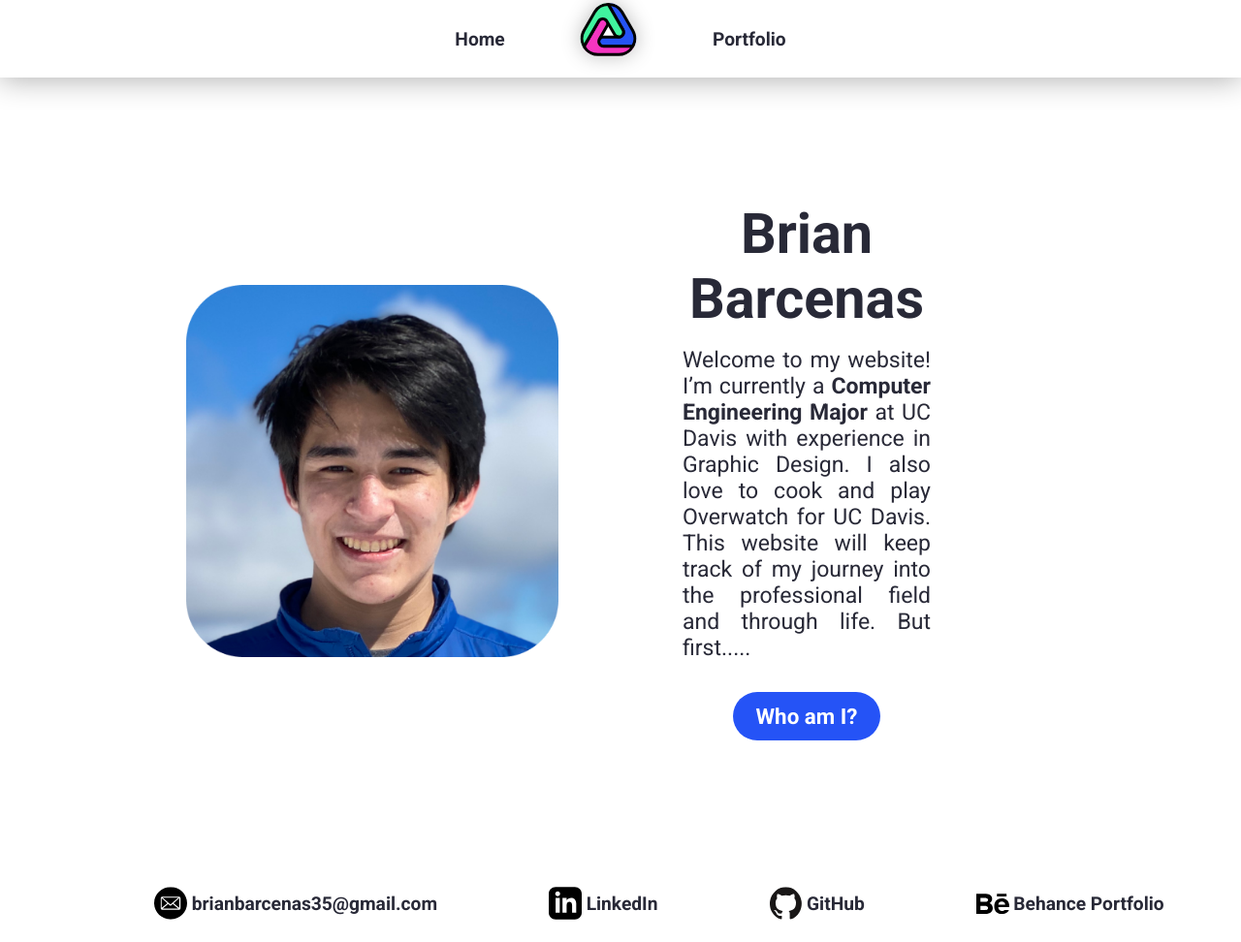
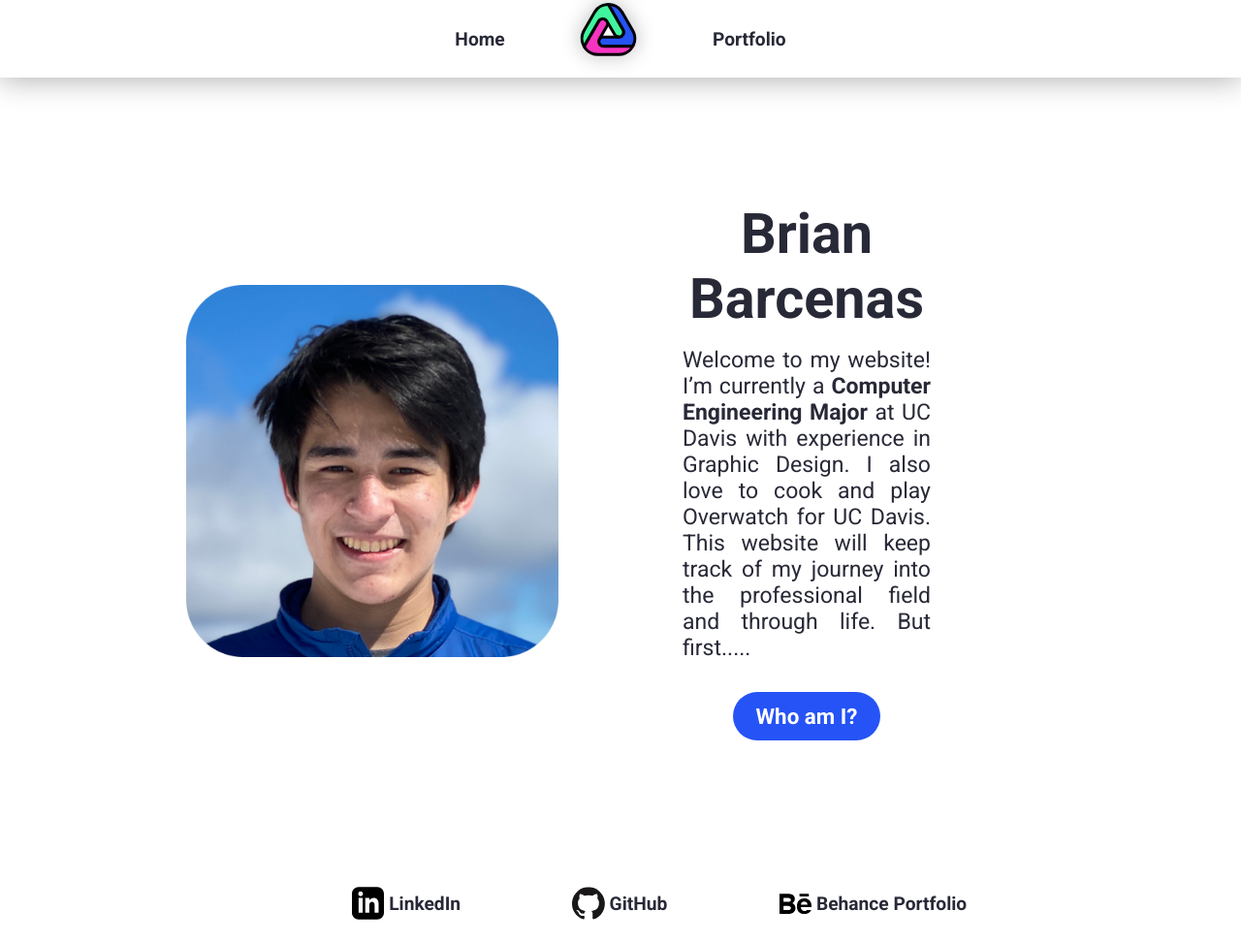
Before and after one commit to nesslie/nesslie.github.io, a plain HTML site: page index.html in a window 1280 px wide. Shown: the whole page at 97% size. Drawn offline with Linux system fonts and the light colour scheme.

Commit message:
removed email due to botspam

```diff
--- a/index.html
+++ b/index.html
@@ -34,9 +34,6 @@
             <nav class="footer-nav">
                 <ul>
                     <li>
-                        <a href="mailto:brianbarcenas35@gmail.com" class="social-link"><img src="src/mail.svg" class="social-icon"><b>brianbarcenas35@gmail.com</b></a>
-                    </li>
-                    <li>
                         <a href="https://linkedin.com/in/brian-barcenas707" class="social-link"><img src="src/linkedin.svg" class="social-icon">LinkedIn</a>
                     </li>
                     <li>
```
